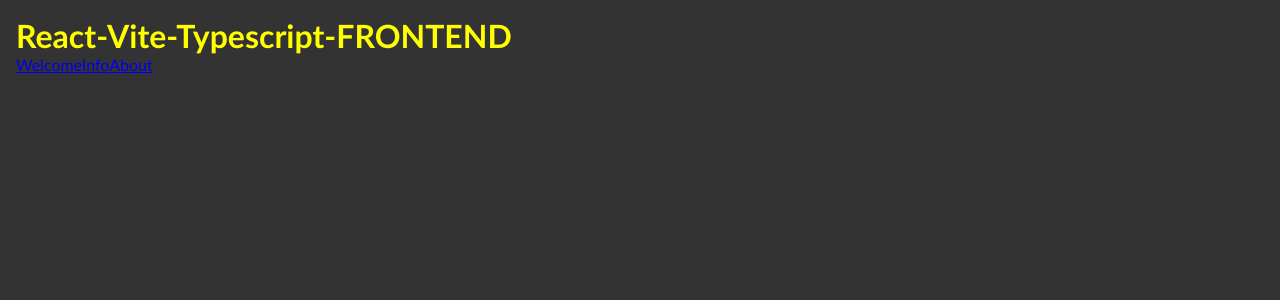
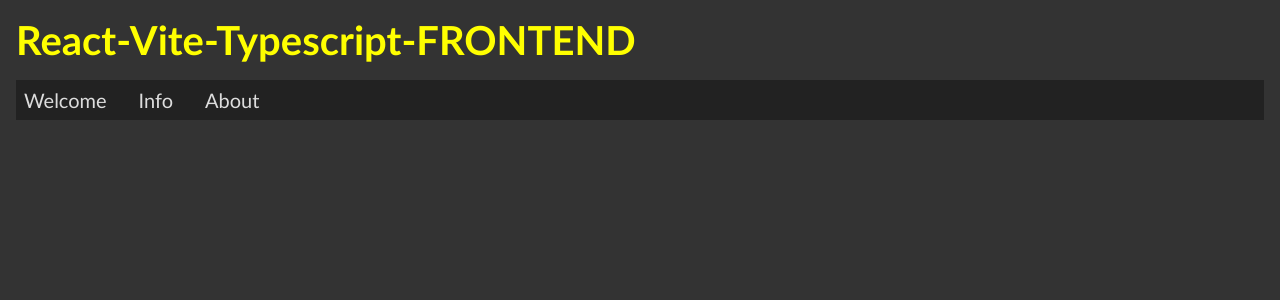
Before and after one commit to Scientific-Research/mk004-React-Vite-Typescript-FRONTEND, a React (Vite) app: page / in a window 1280 px wide. Shown: the top 300 px of the page. Built offline with nearby package versions, Linux system fonts and the light colour scheme.

Commit message:
the react-route and Links are there

```diff
--- a/src/App.css
+++ b/src/App.css
@@ -10,7 +10,30 @@
   margin: 1rem;
   font-family: 'Gill Sans', 'Gill Sans MT', Calibri, 'Trebuchet MS', sans-serif;
 
+  font-size: 1.25rem;
+
   h1 {
     color: yellow;
   }
+
+  nav {
+    background-color: #222;
+    margin: 1rem 0;
+    padding: 0.5rem;
+
+    a {
+      margin-right: 2rem;
+      text-decoration: none;
+      font-size: 1.25rem;
+      color: #ddd;
+
+      &:hover {
+        color: brown;
+      }
+    }
+
+    a.active {
+      color: green;
+    }
+  }
 }
```
